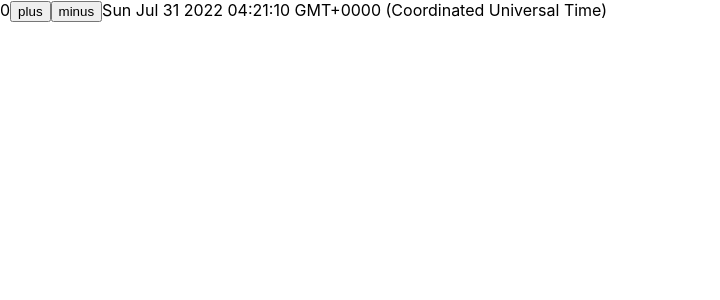
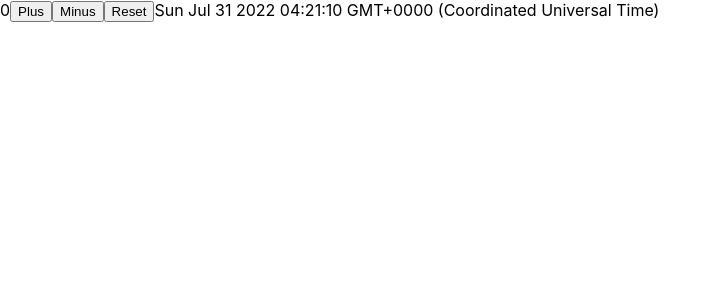
Before and after one commit to Scott-Zeta/FullStackOpen_MOOC, a React (Create React App) app in the folder Part1/practice/: page / in a window 1280 px wide. Shown: the top 300 px of the page, without its empty margins (0-720 px from the left). Built offline with nearby package versions, Linux system fonts and the light colour scheme.

Commit message:
minus and reset button with funtion inside

```diff
--- a/Part1/practice/src/App.js
+++ b/Part1/practice/src/App.js
@@ -10,9 +10,6 @@ const App = () => {
   // )
   const add = () => setCounter(counter + 1)
   const minus = () => setCounter(counter - 1)
-  const handleClick = () => {
-    console.log('clicked')
-  }
 
   console.log('rendering...', counter)
 
@@ -20,10 +17,13 @@ const App = () => {
     <div>
       {counter}
       <button onClick={add}>
-        plus
+        Plus
       </button>
       <button onClick={minus}>
-        minus
+        Minus
+      </button>
+      <button onClick={() => setCounter(0)}>
+        Reset
       </button>
       {time.toString()}
     </div>
```
